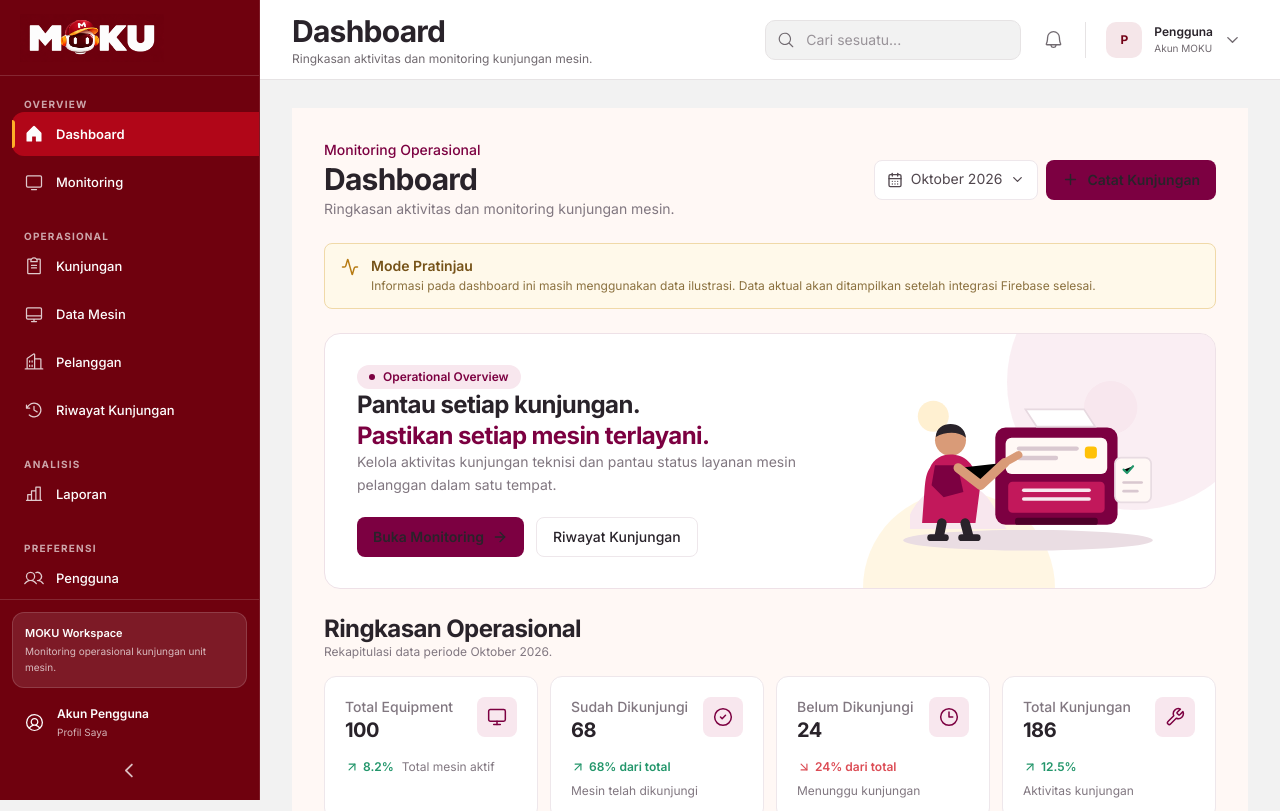
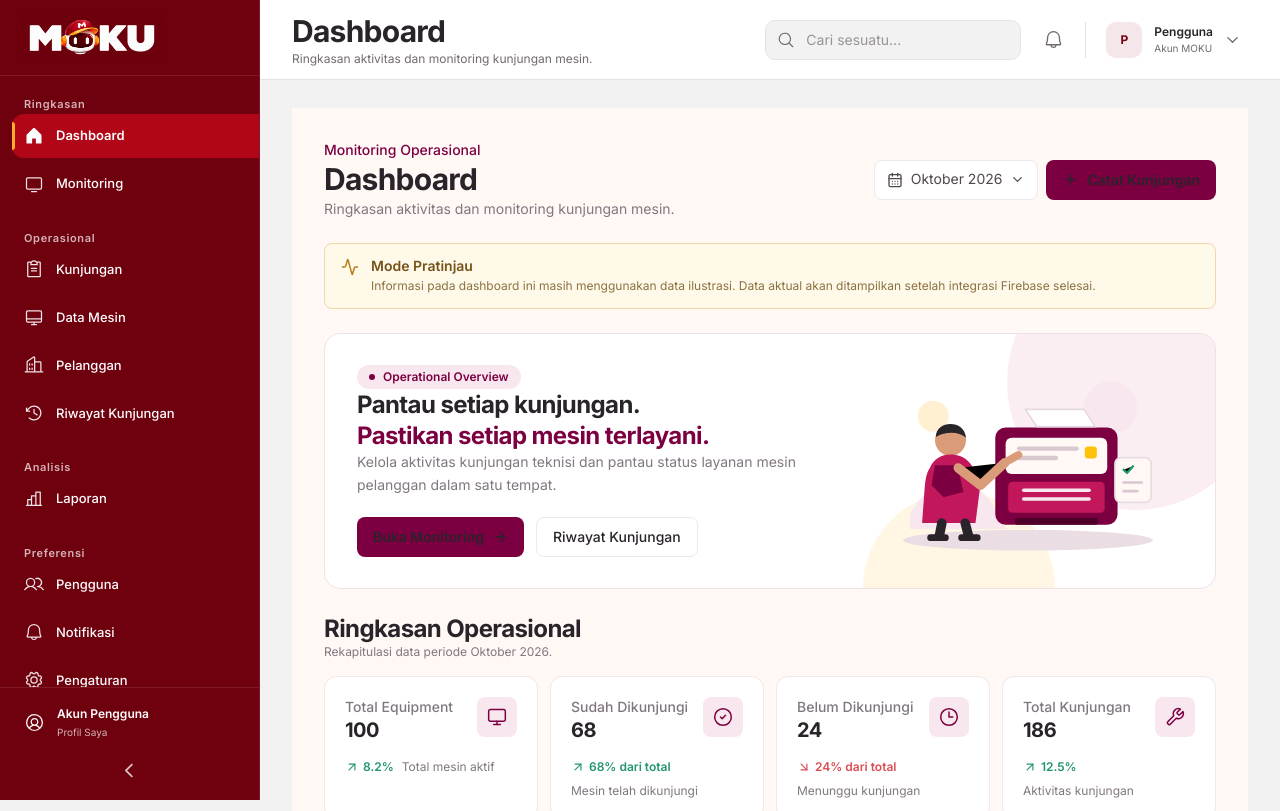
Before and after one commit to irwanfuzi/Moku-app, a Next.js app: page / in a window 1280 px wide. Shown: the top 811 px of the page. Built offline with nearby package versions, Linux system fonts and the light colour scheme.

Commit message:
Update app-sidebar.tsx

```diff
--- a/src/components/layout/app-sidebar.tsx
+++ b/src/components/layout/app-sidebar.tsx
@@ -1,5 +1,6 @@
 "use client";
 
+import { useEffect, useState } from "react";
 import Image from "next/image";
 import Link from "next/link";
 import { usePathname } from "next/navigation";
@@ -18,6 +19,7 @@ import {
   UserCircle,
   CaretLeft,
   CaretRight,
+  DownloadSimple,
 } from "@phosphor-icons/react";
 
 interface AppSidebarProps {
@@ -25,16 +27,24 @@ interface AppSidebarProps {
   onToggleCollapse?: () => void;
 }
 
+interface BeforeInstallPromptEvent extends Event {
+  prompt: () => Promise<void>;
+  userChoice: Promise<{
+    outcome: "accepted" | "dismissed";
+    platform: string;
+  }>;
+}
+
 const navigationGroups = [
   {
-    title: "OVERVIEW",
+    title: "Ringkasan",
     items: [
       { label: "Dashboard", href: "/", icon: House },
       { label: "Monitoring", href: "/monitoring", icon: Monitor },
     ],
   },
   {
-    title: "OPERASIONAL",
+    title: "Operasional",
     items: [
       { label: "Kunjungan", href: "/visits", icon: ClipboardText },
       { label: "Data Mesin", href: "/equipment", icon: Desktop },
@@ -47,13 +57,13 @@ const navigationGroups = [
     ],
   },
   {
-    title: "ANALISIS",
+    title: "Analisis",
     items: [
       { label: "Laporan", href: "/reports", icon: ChartBar },
     ],
   },
   {
-    title: "PREFERENSI",
+    title: "Preferensi",
     items: [
       { label: "Pengguna", href: "/users", icon: Users },
       { label: "Notifikasi", href: "/notifications", icon: Bell },
@@ -68,6 +78,73 @@ export default function AppSidebar({
 }: AppSidebarProps) {
   const pathname = usePathname();
 
+  const [installPrompt, setInstallPrompt] =
+    useState<BeforeInstallPromptEvent | null>(null);
+
+  const [isInstalled, setIsInstalled] = useState(true);
+
+  useEffect(() => {
+    const checkInstalled = () => {
+      const standalone =
+        window.matchMedia("(display-mode: standalone)").matches ||
+        (window.navigator as Navigator & { standalone?: boolean })
+          .standalone === true;
+
+      setIsInstalled(standalone);
+    };
+
+    checkInstalled();
+
+    const handleBeforeInstall = (event: Event) => {
+      event.preventDefault();
+
+      setInstallPrompt(
+        event as BeforeInstallPromptEvent
+      );
+    };
+
+    const handleInstalled = () => {
+      setIsInstalled(true);
+      setInstallPrompt(null);
+    };
+
+    window.addEventListener(
+      "beforeinstallprompt",
+      handleBeforeInstall
+    );
+
+    window.addEventListener(
+      "appinstalled",
+      handleInstalled
+    );
+
+    return () => {
+      window.removeEventListener(
+        "beforeinstallprompt",
+        handleBeforeInstall
+      );
+
+      window.removeEventListener(
+        "appinstalled",
+        handleInstalled
+      );
+    };
+  }, []);
+
+  const handleInstall = async () => {
+    if (!installPrompt) return;
+
+    await installPrompt.prompt();
+
+    const choice = await installPrompt.userChoice;
+
+    if (choice.outcome === "accepted") {
+      setIsInstalled(true);
+    }
+
+    setInstallPrompt(null);
+  };
+
   const isActive = (href: string) => {
     if (href === "/") {
       return pathname === "/";
@@ -77,6 +154,30 @@ export default function AppSidebar({
   };
 
   return (
+    <>
+      {/* HIDE SIDEBAR SCROLLBAR */}
+      <style jsx global>{`
+        .moku-sidebar-scroll {
+          scrollbar-width: none !important;
+          -ms-overflow-style: none !important;
+        }
+
+        .moku-sidebar-scroll::-webkit-scrollbar {
+          display: none !important;
+          width: 0 !important;
+          height: 0 !important;
+          background: transparent !important;
+        }
+
+        .moku-sidebar-scroll::-webkit-scrollbar-thumb {
+          display: none !important;
+        }
+
+        .moku-sidebar-scroll::-webkit-scrollbar-track {
+          display: none !important;
+        }
+      `}</style>
+
       <aside
         className={`
           sticky top-0 z-30 hidden h-screen shrink-0
@@ -94,7 +195,7 @@ export default function AppSidebar({
         <div
           className={`
             flex h-[76px] shrink-0 items-center
-          border-b border-white/15
+            border-b border-white/10
             ${collapsed ? "justify-center px-2" : "px-5"}
           `}
         >
@@ -137,10 +238,9 @@ export default function AppSidebar({
         {/* NAVIGATION */}
         <nav
           className="
+            moku-sidebar-scroll
             flex-1 overflow-y-auto overflow-x-hidden
             px-3 py-5
-          [scrollbar-width:none]
-          [&::-webkit-scrollbar]:hidden
           "
         >
           <div className="space-y-6">
@@ -150,9 +250,9 @@ export default function AppSidebar({
                   <p
                     className="
                       mb-2 px-3
-                    text-[10px] font-bold
-                    tracking-[0.12em]
-                    text-[#FDFDFD]/65
+                      text-[11px] font-semibold
+                      tracking-[0.06em]
+                      text-[#FDFDFD]/70
                     "
                   >
                     {group.title}
@@ -210,7 +310,7 @@ export default function AppSidebar({
                               ${
                                 active
                                   ? "scale-100 opacity-100"
-                                : "scale-100 opacity-80 group-hover:opacity-100"
+                                  : "scale-100 opacity-90 group-hover:opacity-100"
                               }
                             `}
                           />
@@ -242,23 +342,37 @@ export default function AppSidebar({
         </nav>
 
         {/* FOOTER */}
-      <div className="shrink-0 border-t border-white/15 p-3">
+        <div className="shrink-0 border-t border-white/10 p-3">
+          {/* PWA INSTALL BUTTON */}
+          {!isInstalled && installPrompt && (
+            <button
+              type="button"
+              onClick={handleInstall}
+              title="Install MOKU"
+              className={`
+                mb-3 flex h-11 w-full items-center gap-3
+                rounded-xl border border-[#FEAF27]/40
+                bg-[#520107]
+                px-3 text-left
+                text-[#FDFDFD]
+                transition-all duration-200
+                hover:bg-[#3E0204]
+                active:scale-[0.98]
+                ${collapsed ? "justify-center px-0" : ""}
+              `}
+            >
+              <DownloadSimple
+                size={21}
+                weight="bold"
+                className="shrink-0 text-[#FEAF27]"
+              />
+
               {!collapsed && (
-          <div
-            className="
-              mb-3 rounded-xl
-              border border-white/15
-              bg-white/10 p-3
-            "
-          >
-            <p className="text-[11px] font-semibold text-[#FDFDFD]">
-              MOKU Workspace
-            </p>
-
-            <p className="mt-1 text-[10px] leading-relaxed text-white/70">
-              Monitoring operasional kunjungan unit mesin.
-            </p>
-          </div>
+                <span className="text-[12px] font-semibold">
+                  Install MOKU
+                </span>
+              )}
+            </button>
           )}
 
           {/* PROFILE */}
@@ -309,7 +423,9 @@ export default function AppSidebar({
               aria-label={
                 collapsed ? "Perluas sidebar" : "Perkecil sidebar"
               }
-            title={collapsed ? "Perluas sidebar" : "Perkecil sidebar"}
+              title={
+                collapsed ? "Perluas sidebar" : "Perkecil sidebar"
+              }
             >
               {collapsed ? (
                 <CaretRight size={19} weight="bold" />
@@ -320,5 +436,6 @@ export default function AppSidebar({
           )}
         </div>
       </aside>
+    </>
   );
 }
```
Lines whose indentation alone changed are shown as unchanged.
